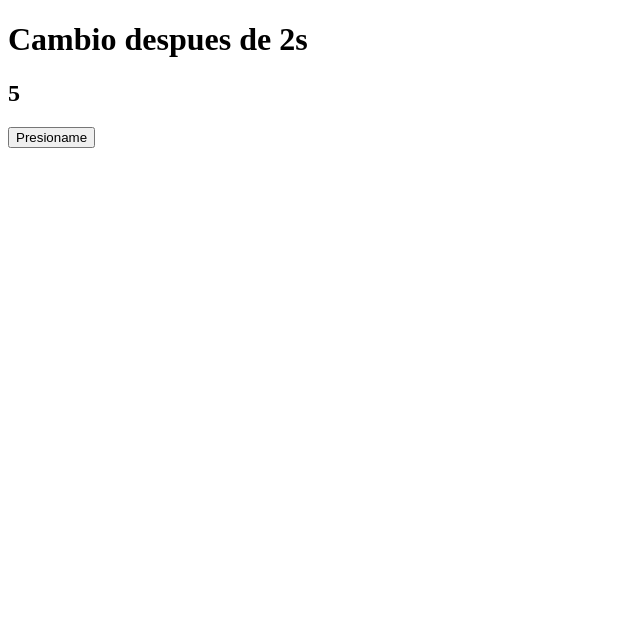
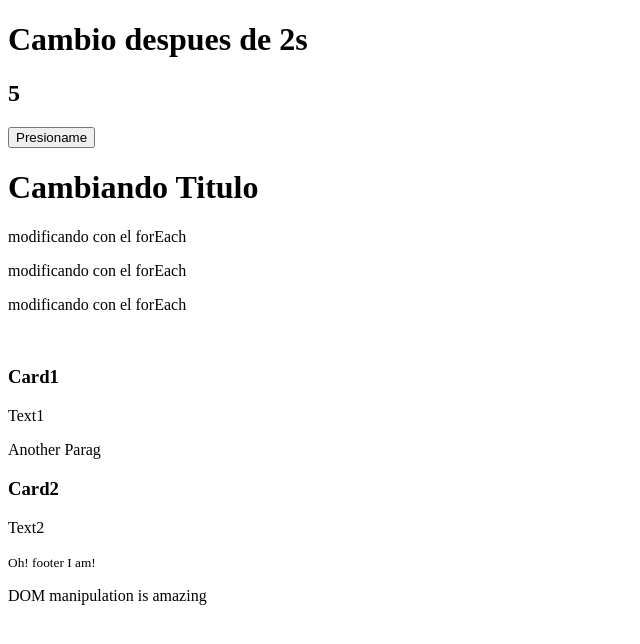
Before and after one commit to Ironhack-RMT-ES-FT2310-lynel/async-dom, a plain HTML site: page dom/index.html in a window 1280 px wide. Shown: the whole page, without its empty margins (0-640 px from the left). Drawn offline with Linux system fonts and the light colour scheme.

Commit message:
almost done

```diff
--- a/dom/index.html
+++ b/dom/index.html
@@ -13,6 +13,38 @@
   <button>Presioname</button>
   <h3></h3>
 
+  <h1 id="title">This is a second h1</h1>
+
+  <p class="some-text">Here is some text in the first paragraph.</p>
+  <p class="some-text">And here is some other text in the second paragraph.</p>
+  <p class="some-text">However, there is the third paragraph as well.</p>
+
+  <br />
+
+  <div id="empty-container">
+
+  </div>
+
+  <div class="card">
+    <h3>Card1</h3>
+    <p>Text1</p>
+    <p>Another Parag</p>
+  </div>
+
+  <div class="card">
+    <h3>Card2</h3>
+    <p>Text2</p>
+  </div>
+
+  <footer id="footer">
+    <small>Oh! footer I am!</small>
+  </footer>
+
+  <section id="final-thoughts" class="after-footer best-practice">
+      <p>DOM manipulation is amazing</p>
+  </section>
+
   <script src="script.js"></script>
+
 </body>
 </html>
--- a/dom/script.js
+++ b/dom/script.js
@@ -5,7 +5,7 @@ console.log("probando")
 
 console.log(document)
 
-// querySelector => metodo que nos permite hacer busquedas en el documento
+// querySelector => metodo que nos permite hacer busquedas en el documento. Consigue el PRIMER elemento que concuerde con la busqueda
 
 let h1Node = document.querySelector("h1") // nos devuelve la referencia de ese elemento
 
@@ -49,3 +49,60 @@ buttonNode.addEventListener("click", () => {
   console.log("presionando el button")
   h3Node.innerText += "Patata"
 })
+
+
+
+// Otro tipo de selecciones
+
+let titleNode = document.querySelector("#title")
+titleNode.innerText = "Cambiando Titulo"
+
+let paragNode = document.querySelector(".some-text")
+paragNode.innerText = "Cambiando parrafo"
+
+// querySelectorAll => busquedas de multiples elementos que concuerden con la busqueda
+
+let allParagNode = document.querySelectorAll(".some-text")
+console.log(allParagNode)
+
+// el listas de nodos podemos:
+// 1. usar notacion de corchete
+// 2. podemos hacer bucles tradicionales
+// 3. forEach
+
+allParagNode[2].innerText = "Modificando solo el 3er parrafo"
+
+for (let i = 0; i < allParagNode.length; i++) {
+  allParagNode[i].innerText = "modificando con bucle for"
+}
+
+allParagNode.forEach((eachNode) => {
+  eachNode.innerText = "modificando con el forEach"
+})
+
+// getElementById("algun-id")
+// getElementsByClassName("alguna-clase")
+// getElementsByTagName("etiqueta")
+
+//  Crear y eliminar elementos del DOM
+
+let containerNode = document.querySelector("#empty-container")
+
+// createElement => crea un nuevo elemento de DOM para ser agregado a la pagina
+let newNode = document.createElement("h2") // ref 1234
+console.log(newNode)
+newNode.innerText = "Nuevo Titulo";
+
+// append => metodo de cualquier elemento de DOM para añadir otro elemento adentro
+
+setTimeout(() => {
+  // dondeAñadir.append( queAñadir )
+  containerNode.append( newNode ) // ref 1234
+}, 1000)
+
+
+// .remove() => metodo de cualquier elemento de DOM para removerlo de la visualizacion (DOM)
+
+setTimeout(() => {
+  newNode.remove() // ref 1234
+}, 3000)
```
